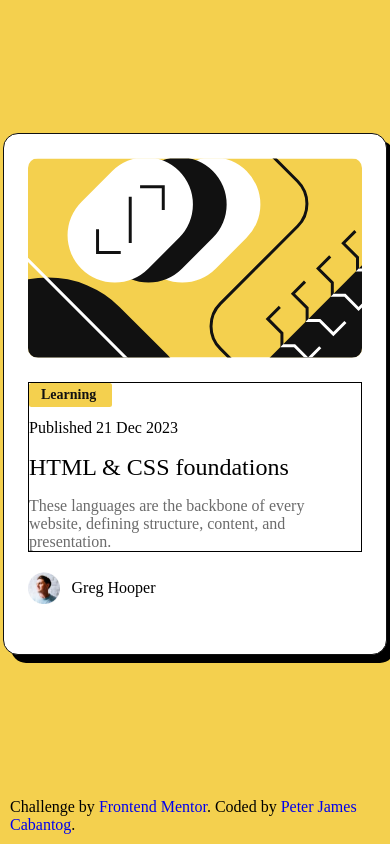
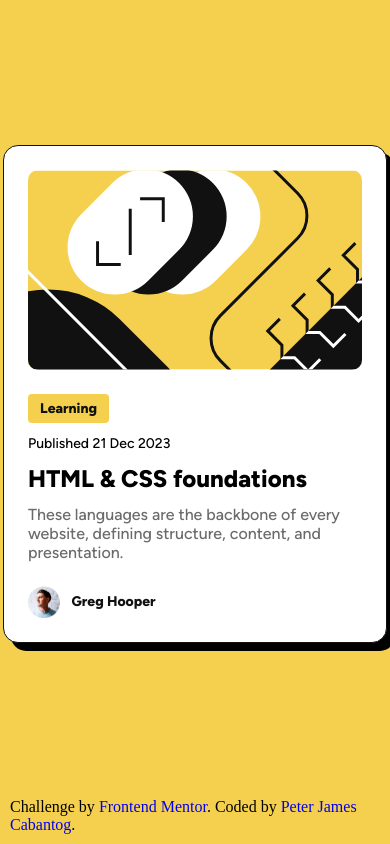
Before and after one commit to PedroPeterrr/frontend-mentor-blog-preview-card, a website: page index.html in a window 390 px wide. Drawn offline with Linux system fonts and the light colour scheme.

Commit message:
fixed
ADDED:
- Import the font-family
- fix the mobile view

```diff
--- a/index.html
+++ b/index.html
@@ -27,7 +27,7 @@
       <div class="content">
         <h1 class="title">Learning</h1>
 
-        Published 21 Dec 2023
+        <p class="date">Published 21 Dec 2023</p>
 
         <p class="sub-title">HTML & CSS foundations</p>
 
@@ -43,7 +43,7 @@
           src="/assets/images/image-avatar.webp"
           class="icon"
         >
-        <span classw="name">Greg Hooper</span>
+        <span>Greg Hooper</span>
       </div>
     </div>
   </main>
--- a/style/html.css
+++ b/style/html.css
@@ -3,9 +3,18 @@
     --main-gray: #111111;
     --secondary-gray: #6B6B6B;
     --white: #FFFFFF;
+}
 
-    --font-figtree-medium: Figtree-Medium, 'sans-serif';
-    --font-figtree-extrabold: Figtree-ExtraBold, 'sans-serif';
+@font-face {
+    font-family: Figtree-ExtraBold;
+    src: url('./../assets/fonts/static/Figtree-ExtraBold.ttf') format('truetype');
+    line-height: 150%;
+}
+
+@font-face {
+    font-family: Figtree-Medium;
+    src: url(./../assets/fonts/static/Figtree-Medium.ttf) format('truetype');
+    line-height: 150%;
 }
 
 *,
@@ -39,11 +48,14 @@ main {
 }
 
 .container {
+    display: flex;
+    flex-direction: column;
+    gap: 24px;
     padding: 24px;
     border: 1px solid var(--main-gray);
     border-radius: 15px;
+    display: flex;
     background-color: var(--white);
-    height: 522px;
     width: 384px;
     box-shadow:8px 8px 0 rgb(0,0,0);
 }
@@ -54,32 +66,33 @@ main {
 }
 
 .content {
-    border: 1px solid;
     display: flex;
     flex-direction: column;
     gap: 12px;
-    margin: 20px 0 20px 0;
 }
 
 .title {
     padding:  4px 12px;
     background-color: var(--main-color);
-    border-radius: 2.5px;
-    width: 25%;
-    font-family: var(--font-figtree-extrabold) ;
+    border-radius: 4px;
+    font-family: Figtree-ExtraBold, sans-serif ;
     font-size: 14px;
-    font-weight: 900;
+    font-weight: 700;
     color: var(--main-gray);
     margin: 0;
+    width: fit-content;
+    line-height: 150%;
 }
 
 .date {
+    font-family: Figtree-Medium, sans-serif;
     font-size: 14px;
 }
 
 .sub-title {
+    font-family: Figtree-ExtraBold, sans-serif;
     font-size: 24px;
-    line-height: 150%;
+    font-weight: 700;
 }
 
 .sub-title:hover {
@@ -90,7 +103,7 @@ main {
     color: var(--secondary-gray);
     font-size: 16px;
     margin: 0;
-    font-family: var(--font-figtree-medium);
+    font-family: Figtree-Medium, sans-serif;
 }
 
 .icon-container {
@@ -103,8 +116,11 @@ main {
     height: 32px;
 }
 
-.name{
+span {
     color: var(--main-gray);
+    font-family: Figtree-ExtraBold, sans-serif;
+    font-weight: bold;
+    font-size: 14px;
 }
 
 .attribution {
@@ -114,3 +130,28 @@ main {
 a {
     text-decoration: none;
 }
+
+@media (max-width: 375px) {
+
+    .container {
+        max-width: 328px;
+        padding: 24px;
+    }
+
+    .illustration-article {
+        border-radius: 10px;
+    }
+
+    .title,
+    .date {
+        font-size: 12px;
+    }
+
+    .sub-title {
+        font-size: 20px;
+    }
+
+    .paragraph {
+        font-size: 14px;
+    }
+}
```
